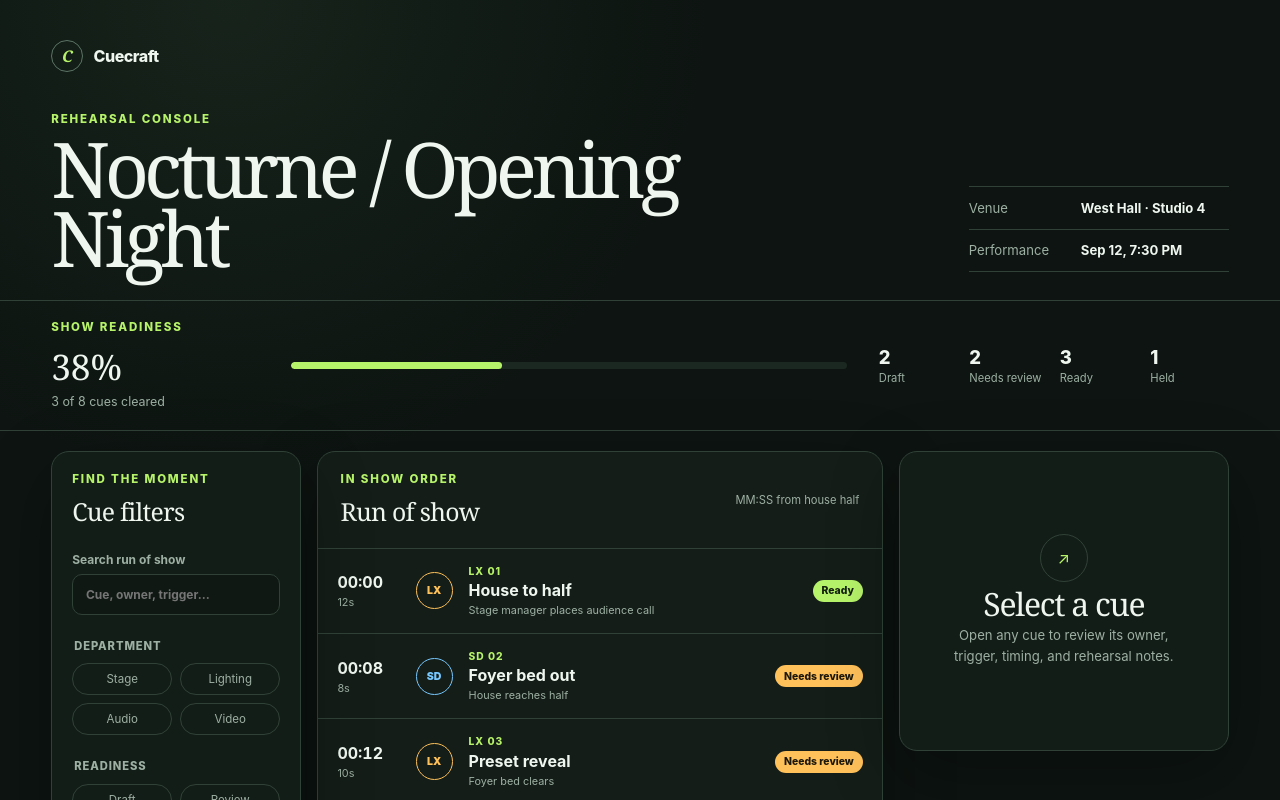
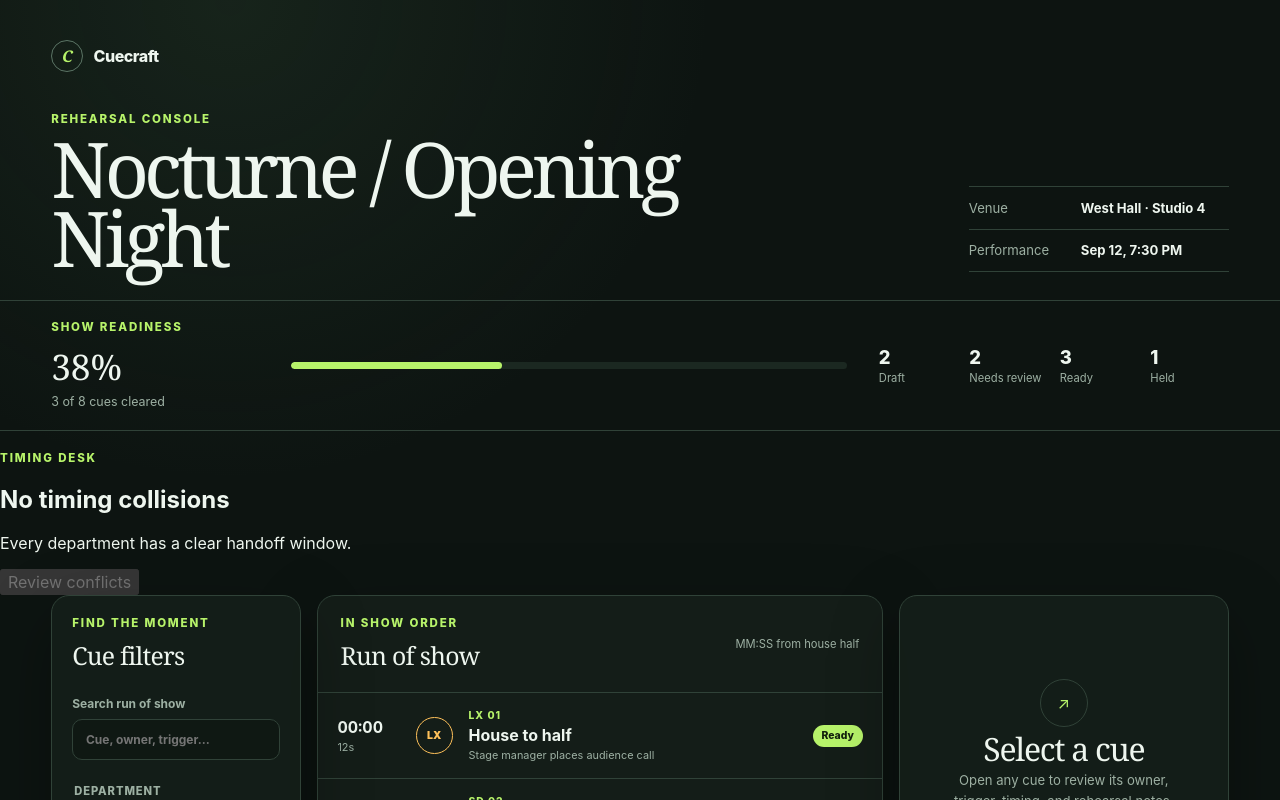
Before and after one commit to pranav-gupta12/cuecraft, a React (Vite) app: page / in a window 1280 px wide. Shown: the top 800 px of the page. Built offline with nearby package versions, Linux system fonts and the light colour scheme.

Commit message:
feat: connect conflict review to the workspace

```diff
--- a/src/App.tsx
+++ b/src/App.tsx
@@ -1,4 +1,5 @@
 import { useMemo, useReducer } from 'react';
+import { ConflictSummary } from './components/ConflictSummary';
 import { CueInspector } from './components/CueInspector';
 import { CueTimeline } from './components/CueTimeline';
 import { FilterPanel } from './components/FilterPanel';
@@ -8,6 +9,7 @@ import { showPlan } from './data/showPlan';
 import { useInitialCues, usePersistCueStates } from './hooks/usePersistedCueStates';
 import { emptyFilters, workspaceReducer } from './state/workspace';
 import { filterCues } from './utils/filterCues';
+import { buildConflictReview } from './utils/conflictReview';
 import './styles/cuecraft.css';
 
 export function App() {
@@ -21,6 +23,7 @@ export function App() {
     () => filterCues(workspace.cues, workspace.filters),
     [workspace.cues, workspace.filters],
   );
+  const conflictReview = useMemo(() => buildConflictReview(workspace.cues), [workspace.cues]);
   const selectedCue = workspace.cues.find((cue) => cue.id === workspace.selectedCueId) ?? null;
   usePersistCueStates(workspace.cues);
 
@@ -28,6 +31,11 @@ export function App() {
     <main id="main-content">
       <ShowHeader show={showPlan} />
       <ReadinessSummary cues={workspace.cues} />
+      <ConflictSummary
+        review={conflictReview}
+        reviewing={workspace.filters.conflictsOnly}
+        onToggleReview={() => dispatch({ type: 'toggle-conflicts' })}
+      />
       <div className="workspace">
         <FilterPanel
           filters={workspace.filters}
--- a/src/components/FilterPanel.tsx
+++ b/src/components/FilterPanel.tsx
@@ -35,7 +35,10 @@ export function FilterPanel({
   onClear,
 }: FilterPanelProps) {
   const hasFilters =
-    filters.query.length > 0 || filters.departments.length > 0 || filters.states.length > 0;
+    filters.query.length > 0 ||
+    filters.departments.length > 0 ||
+    filters.states.length > 0 ||
+    filters.conflictsOnly;
 
   return (
     <aside className="filters" aria-labelledby="filter-title">
```
